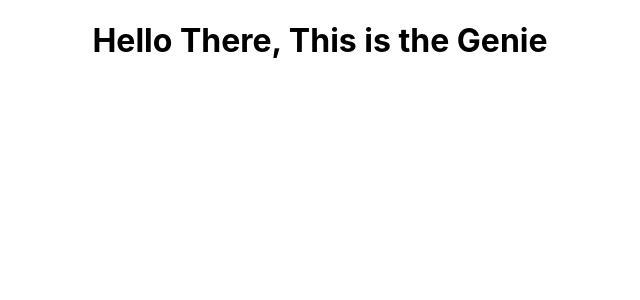
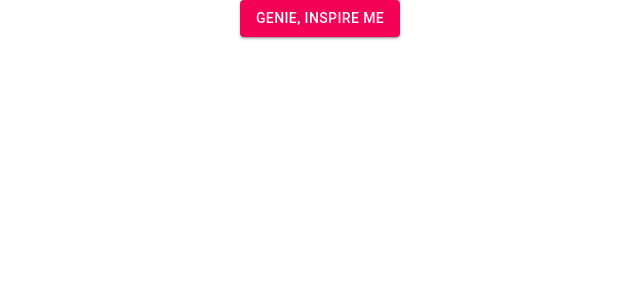
Before and after one commit to christopher-dodge/inspire, a React (Create React App) app in the folder client/: page / in a window 1280 px wide. Shown: the top 300 px of the page, without its empty margins (320-960 px from the left). Built offline with nearby package versions, Linux system fonts and the light colour scheme.

Commit message:
Add Quote Button Component

```diff
--- a/client/src/App.js
+++ b/client/src/App.js
@@ -1,6 +1,6 @@
 import React from 'react';
 import './App.css';
-// import QuoteButton from './Components/QuoteButton';
+import QuoteButton from './Components/QuoteButton';
 
 function App() {
   // const [quote, setQuote] = useState('');
@@ -12,7 +12,7 @@ function App() {
 
   return (
     <div className="App">
-      <h1>Hello There, This is the Genie</h1>
+      <QuoteButton />
     </div>
   );
 }
--- /dev/null
+++ b/client/src/Components/QuoteButton/QuoteButton.jsx
@@ -0,0 +1,12 @@
+import React from 'react';
+import {Button} from '@material-ui/core';
+
+export default function QuoteButton() {
+    return (
+        <div>
+            <Button variant="contained" color="secondary">
+                Genie, Inspire Me
+            </Button>
+        </div>
+    )
+}
--- /dev/null
+++ b/client/src/Components/QuoteButton/index.js
@@ -0,0 +1 @@
+export {default} from './QuoteButton';
```
